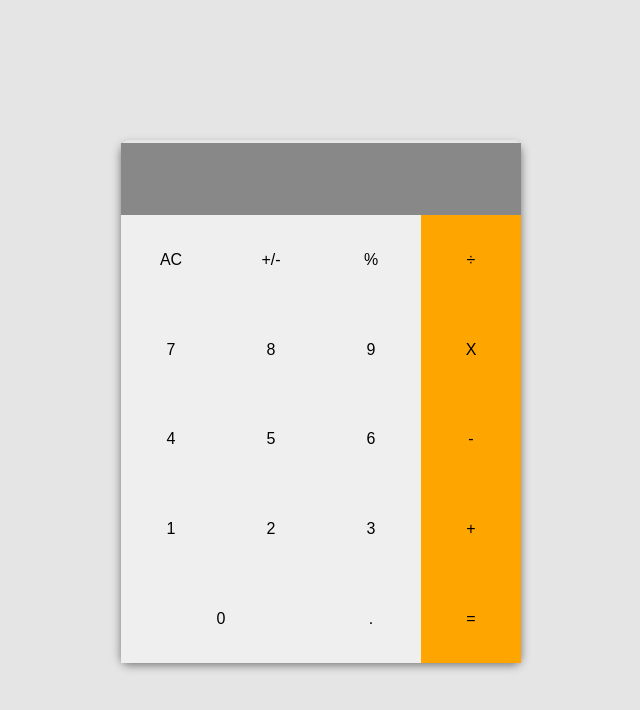
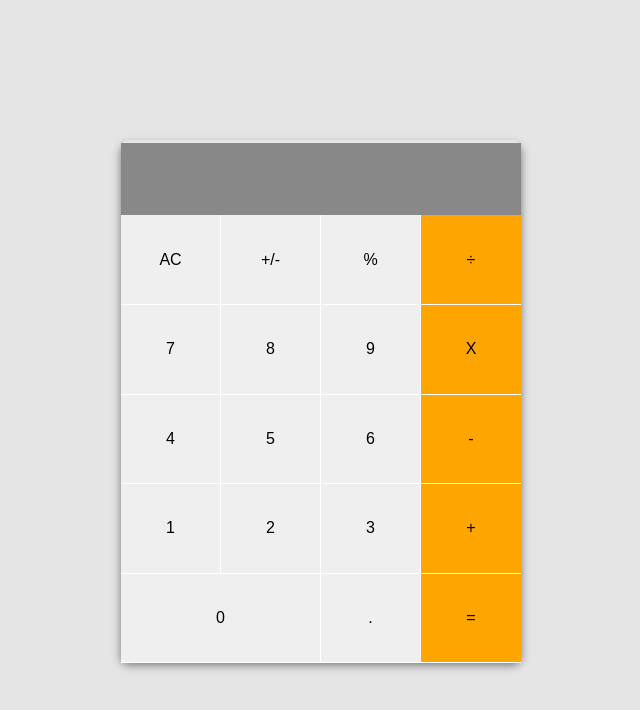
Before and after one commit to mudasiri/math-magicians, a React (Create React App) app: page / in a window 1280 px wide. Shown: the top 710 px of the page, without its empty margins (319-959 px from the left). Built offline with nearby package versions, Linux system fonts and the light colour scheme.

Commit message:
added-border-style

```diff
--- a/src/App.css
+++ b/src/App.css
@@ -108,6 +108,20 @@ button {
   grid-column: span 2;
 }
 
+.top-btn {
+  border-right: 1px solid white !important;
+  border-bottom: 1px solid white !important;
+}
+
+.normal {
+    border-right: 1px solid white !important;
+    border-bottom: 1px solid white !important;
+  }
+
+  .special {
+    border-bottom: 1px solid white !important;
+    border-right: 0px solid white !important;
+  }
 /* Larger Screen Size => 768px */
 @media screen and (min-width: 768px) {
   body {
```
